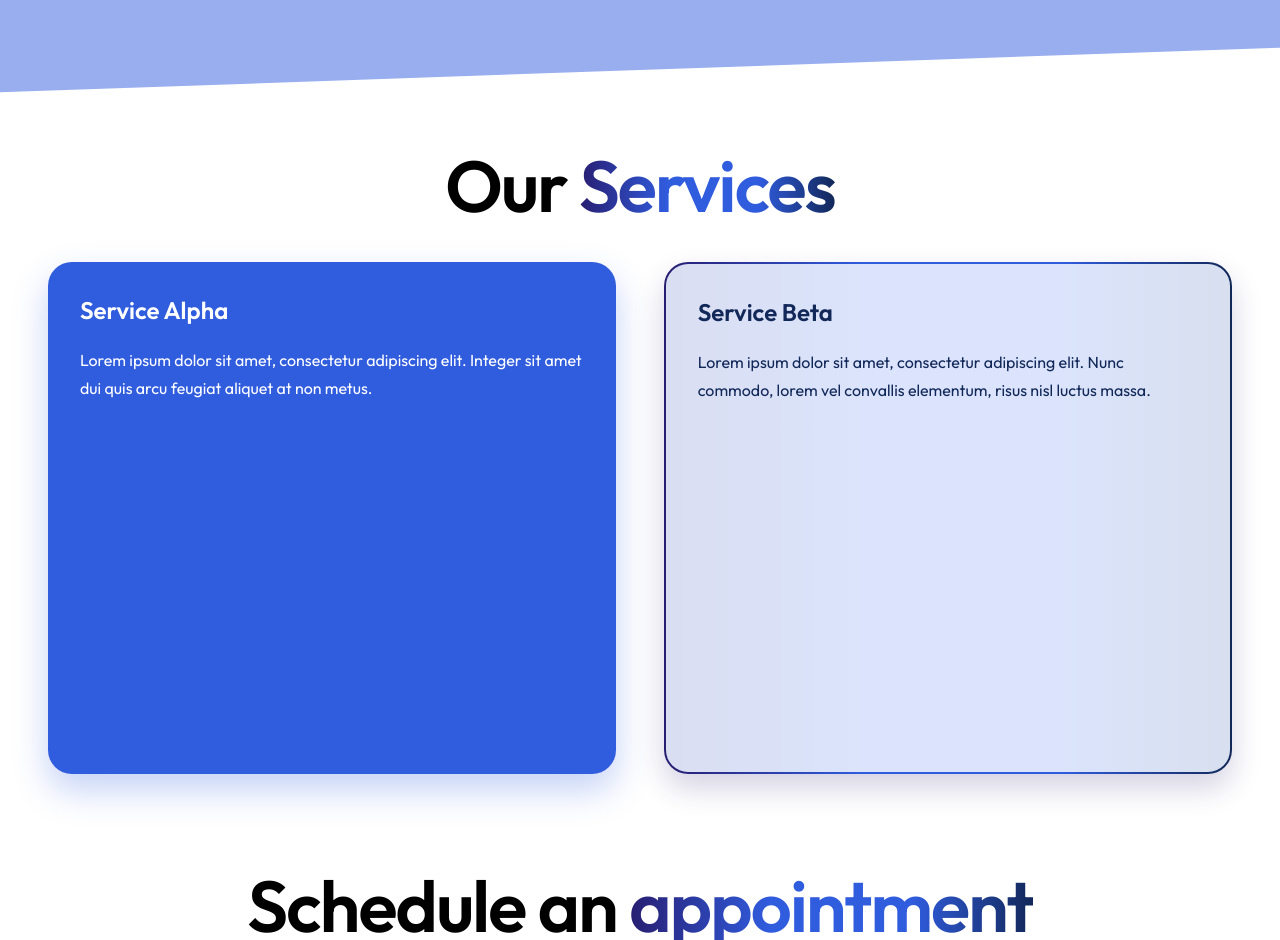
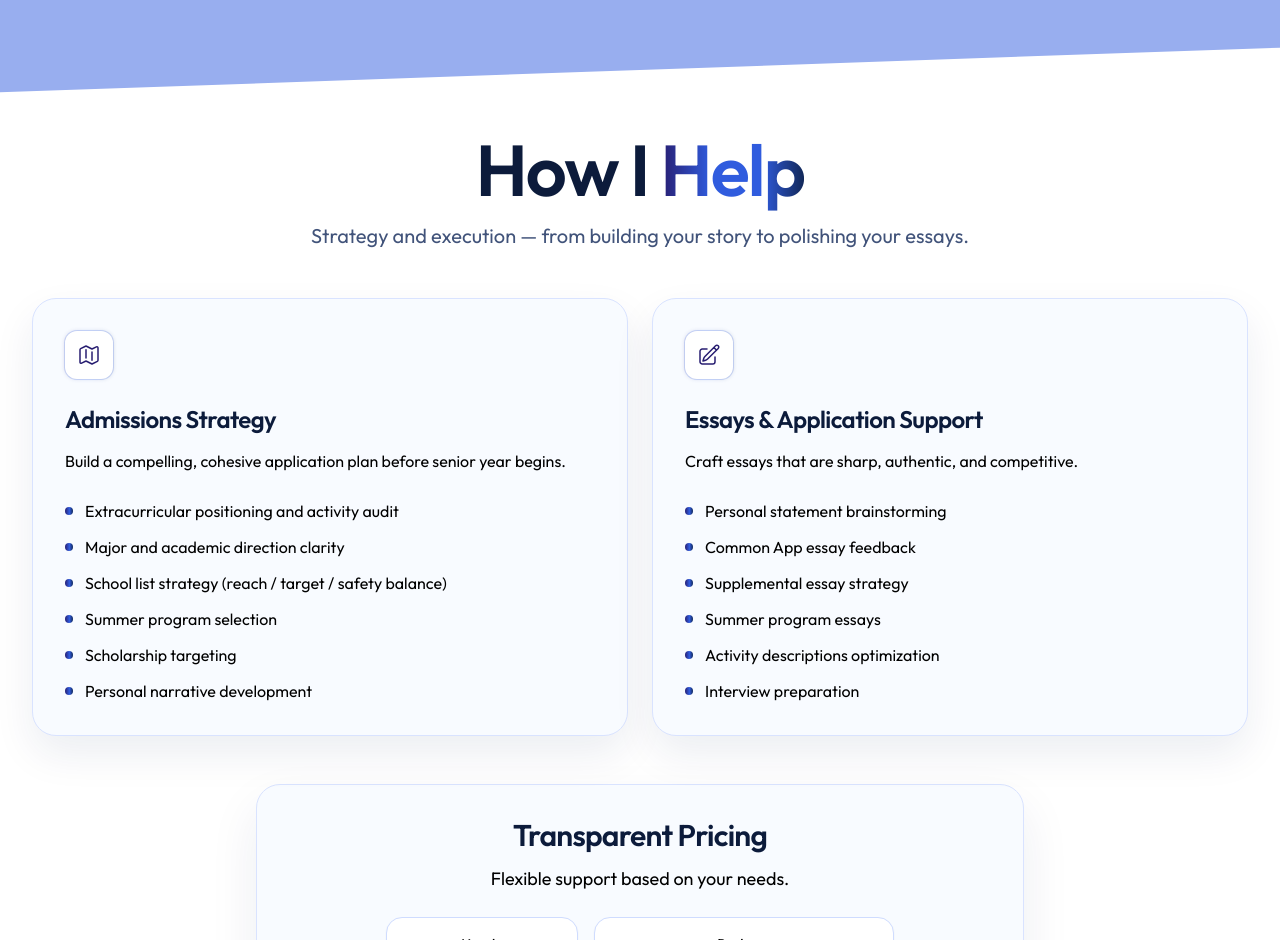
Before and after one commit to OliverIsOliver/AdmitsCollegeConsulting, a React (Vite) app: page / in a window 1280 px wide. Shown: the part 1860-2800 px from the top of the page. Built offline with nearby package versions, Linux system fonts and the light colour scheme.

Commit message:
Finished color scheme change

```diff
--- a/src/Components/Header.jsx
+++ b/src/Components/Header.jsx
@@ -84,7 +84,7 @@ export default function Navbar() {
                 target='_blank'
                 className="text-md leading-6 bg-[#353ab9] text-white px-4 py-2 rounded-lg shadow-md"
               >
-                Hire Me <span aria-hidden="true">&rarr;</span>
+                Book a Call <span aria-hidden="true">&rarr;</span>
               </a>
             </div>
           </nav>
@@ -131,7 +131,7 @@ export default function Navbar() {
                       target='_blank'
                       className="-mx-3 block rounded-lg px-3 py-2.5 text-base  leading-7 text-gray-900 hover:bg-gray-50"
                     >
-                      Hire Me
+                      Book a Call
                     </a>
                   </div>
                 </div>
--- a/src/Components/HeroMain.jsx
+++ b/src/Components/HeroMain.jsx
@@ -56,15 +56,14 @@ export default function HeroMain() {
                     className="rounded-md bg-[#5d4dcf] px-3.5 py-2.5 text-xl text-white shadow-xl shadow-[#281e71]/35 font-outfit w-40 h-15 flex items-center justify-center transform transition hover:scale-105"
                     onClick={(event) => handleNavigationClick(event, "#about")}
                   >
-                    About Me
+                    Why Us
                   </a>
                   <a
-                    href="https://thryvedesign.com"
-                    target="_blank"
+                    href="#schedule"
                     className="text-xl leading-6 text-black font-outfit transform transition hover:scale-105"
-                    onClick={(event) => handleNavigationClick(event, "#work")}
+                    onClick={(event) => handleNavigationClick(event, "#schedule")}
                   >
-                    Hire Me <span aria-hidden="true">→</span>
+                    Book a Call <span aria-hidden="true">→</span>
                   </a>
                 </div>
               </div>
--- a/src/Components/Projects.jsx
+++ b/src/Components/Projects.jsx
@@ -7,7 +7,7 @@ export function Projects() {
         className="rounded-xl flex flex-col justify-center items-center my-20 mx-0 font-outfit"
         id="work"
       >
-        <div className="py-4 w-4/5 flex flex-col items-center text-center mb-10">
+        <div className="py-4 w-4/5 flex flex-col items-center text-center mb-10" id="schedule">
           <h1 className="seven-title font-semibold tracking-tight">
             Schedule an <span className="hero-main-gradient">appointment</span>
           </h1>
--- a/src/Components/ToolsSection.jsx
+++ b/src/Components/ToolsSection.jsx
@@ -1,37 +1,118 @@
 import React from "react";
+import { MapIcon, PencilSquareIcon } from "@heroicons/react/24/outline";
+
+const serviceCards = [
+  {
+    title: "Admissions Strategy",
+    summary:
+      "Build a compelling, cohesive application plan before senior year begins.",
+    icon: MapIcon,
+    bullets: [
+      "Extracurricular positioning and activity audit",
+      "Major and academic direction clarity",
+      "School list strategy (reach / target / safety balance)",
+      "Summer program selection",
+      "Scholarship targeting",
+      "Personal narrative development",
+    ],
+  },
+  {
+    title: "Essays & Application Support",
+    summary: "Craft essays that are sharp, authentic, and competitive.",
+    icon: PencilSquareIcon,
+    bullets: [
+      "Personal statement brainstorming",
+      "Common App essay feedback",
+      "Supplemental essay strategy",
+      "Summer program essays",
+      "Activity descriptions optimization",
+      "Interview preparation",
+    ],
+  },
+];
+
+function ServiceCard({ title, summary, icon: Icon, bullets }) {
+  return (
+    <div className="rounded-3xl border border-[#d9e3ff] bg-[#f8fbff] p-8 shadow-[0_18px_40px_rgba(18,40,89,0.08)]">
+      <div className="relative mb-6 inline-flex h-12 w-12 items-center justify-center rounded-xl">
+        <div className="absolute inset-0 rounded-xl bg-[linear-gradient(90deg,#281e71_0%,#305cde_45%,#122859_100%)] opacity-20 blur-[2px]" />
+        <div className="relative flex h-12 w-12 items-center justify-center rounded-xl bg-white ring-1 ring-[#305cde]/20">
+          <Icon className="h-6 w-6 text-[#281e71]" />
+        </div>
+      </div>
+
+      <h3 className="text-2xl font-semibold tracking-tight text-[#0c1b3b]">
+        {title}
+      </h3>
+      <p className="mt-3 text-base leading-7 text-slate-600">{summary}</p>
+
+      <ul role="list" className="mt-6 space-y-3">
+        {bullets.map((bullet) => (
+          <li key={bullet} className="flex items-start gap-3 text-sm leading-6 text-slate-700 sm:text-base">
+            <span className="mt-2 h-2 w-2 shrink-0 rounded-full bg-[linear-gradient(90deg,#281e71_0%,#305cde_55%,#122859_100%)]" />
+            <span>{bullet}</span>
+          </li>
+        ))}
+      </ul>
+    </div>
+  );
+}
 
 export default function ToolsSection() {
   return (
-    <>
-      <div className="h-max mt-20 relative">
-        <div className="text-center seven-title font-outfit font-semibold tracking-tight flex items-center gap-x-5 justify-center">
-          <div>
-            Our <div className="hero-main-gradient" id="tools">Services</div>
-          </div>
-        </div>
-      </div>
-
-      <div className="mt-10 mb-12 px-4 sm:px-8 lg:px-12">
-        <div className="mx-auto flex w-full max-w-[96rem] flex-col items-center justify-between gap-8 md:flex-row md:items-stretch">
-          <div className="h-[32rem] w-full rounded-3xl bg-[#305cde] p-8 text-white shadow-[0_16px_35px_rgba(48,92,222,0.28)] transition-all duration-300 hover:shadow-[0_28px_58px_rgba(48,92,222,0.45)] md:w-[48%]">
-            <h4 className="text-2xl font-semibold font-outfit">Service Alpha</h4>
-            <p className="mt-5 text-base leading-7 font-outfit">
-              Lorem ipsum dolor sit amet, consectetur adipiscing elit. Integer
-              sit amet dui quis arcu feugiat aliquet at non metus.
+    <div
+      className="px-4 py-16 font-outfit xl:px-0"
+      id="tools"
+    >
+      <div className="mx-auto max-w-7xl px-2 sm:px-6 lg:px-8">
+          <div className="text-center">
+            <h2 className="text-5xl font-semibold tracking-tight text-[#0c1b3b] sm:text-7xl">
+              How I <span className="hero-main-gradient">Help</span>
+            </h2>
+            <p className="mx-auto mt-4 max-w-3xl text-lg leading-8 text-[#122859]/80 sm:text-xl">
+              Strategy and execution — from building your story to polishing your essays.
             </p>
           </div>
 
-          <div className="h-[32rem] w-full rounded-3xl bg-[linear-gradient(90deg,#281e71_0%,#305cde_35%,#305cde_70%,#122859_100%)] p-[2px] shadow-[0_14px_30px_rgba(40,30,113,0.2)] transition-all duration-300 hover:shadow-[0_26px_52px_rgba(40,30,113,0.4)] md:w-[48%]">
-            <div className="h-full w-full rounded-[22px] bg-[#eef3ff]/90 p-8 text-[#122859]">
-              <h4 className="text-2xl font-semibold font-outfit">Service Beta</h4>
-              <p className="mt-5 text-base leading-7 font-outfit">
-                Lorem ipsum dolor sit amet, consectetur adipiscing elit. Nunc
-                commodo, lorem vel convallis elementum, risus nisl luctus massa.
-              </p>
+          <div className="mt-12 grid grid-cols-1 gap-6 lg:grid-cols-2">
+            {serviceCards.map((card) => (
+              <ServiceCard key={card.title} {...card} />
+            ))}
+          </div>
+
+          <div className="mx-auto mt-12 max-w-3xl rounded-3xl border border-[#d9e3ff] bg-[#f8fbff] p-8 text-center shadow-[0_22px_50px_rgba(18,40,89,0.08)]">
+            <h3 className="text-2xl font-semibold tracking-tight text-[#0c1b3b] sm:text-3xl">
+              Transparent Pricing
+            </h3>
+            <p className="mt-3 text-base text-slate-600 sm:text-lg">
+              Flexible support based on your needs.
+            </p>
+
+            <div className="mt-6 flex flex-col items-center justify-center gap-4 sm:flex-row">
+              <div className="min-w-[12rem] rounded-2xl border border-[#cfdcff] bg-white px-6 py-4 shadow-sm">
+                <div className="text-sm font-medium text-slate-500">Hourly</div>
+                <div className="mt-1 text-2xl font-semibold text-[#0c1b3b]">$80 / hour</div>
+              </div>
+              <div className="min-w-[12rem] rounded-2xl border border-[#cfdcff] bg-white px-6 py-4 shadow-sm">
+                <div className="text-sm font-medium text-slate-500">Package</div>
+                <div className="mt-1 text-2xl font-semibold text-[#0c1b3b]">$300 / 5-hour package</div>
+              </div>
+            </div>
+
+            <p className="mt-5 text-sm font-medium text-[#122859] sm:text-base">
+              Free 20-minute intro consultation.
+            </p>
+
+            <div className="mt-6">
+              <a
+                href="#contact"
+                className="inline-flex items-center justify-center rounded-md bg-[#5d4dcf] px-5 py-3 text-base font-medium text-white shadow-lg shadow-[#281e71]/25 transition hover:scale-[1.02]"
+              >
+                Schedule a Call
+              </a>
             </div>
           </div>
-        </div>
       </div>
-    </>
+    </div>
   );
 }
```
Also changed, not shown: src/Components/ContactForm.jsx (+7 -7 lines), src/Components/Footer.jsx (+10 -17 lines).
